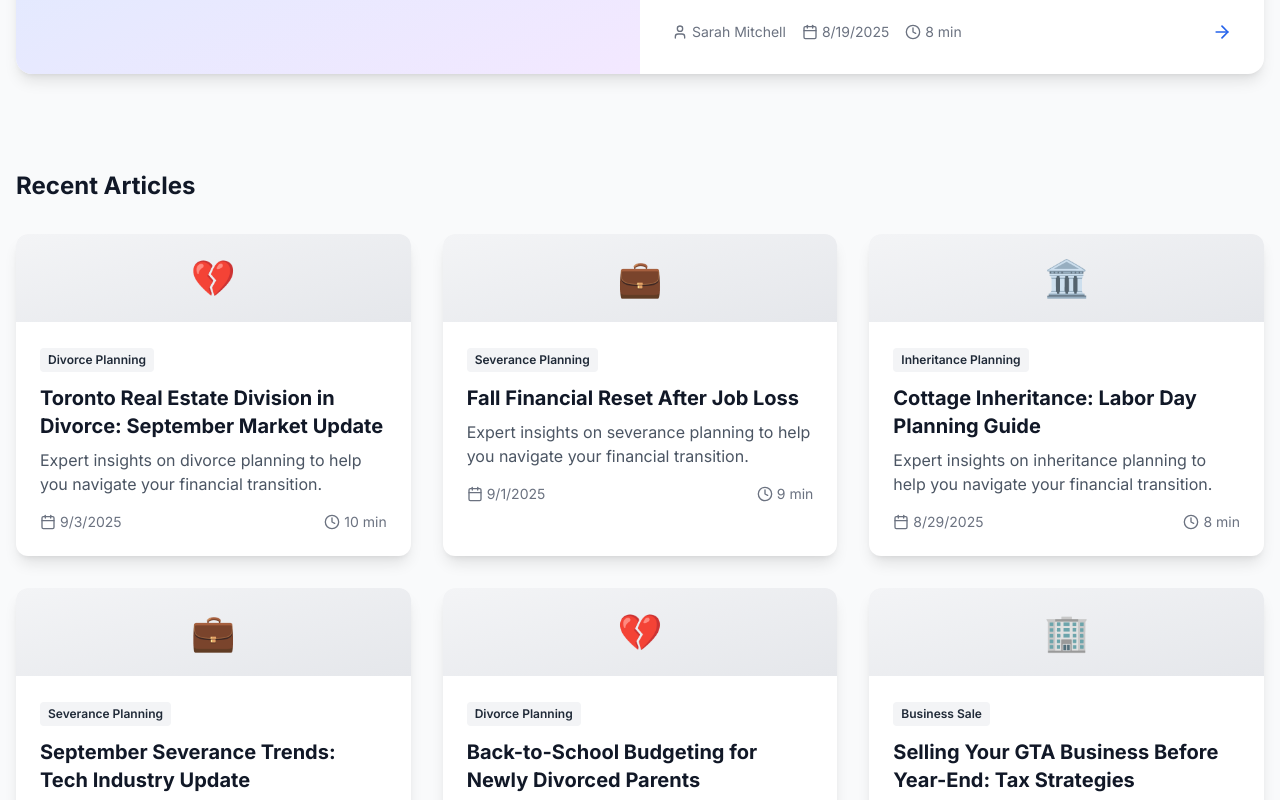
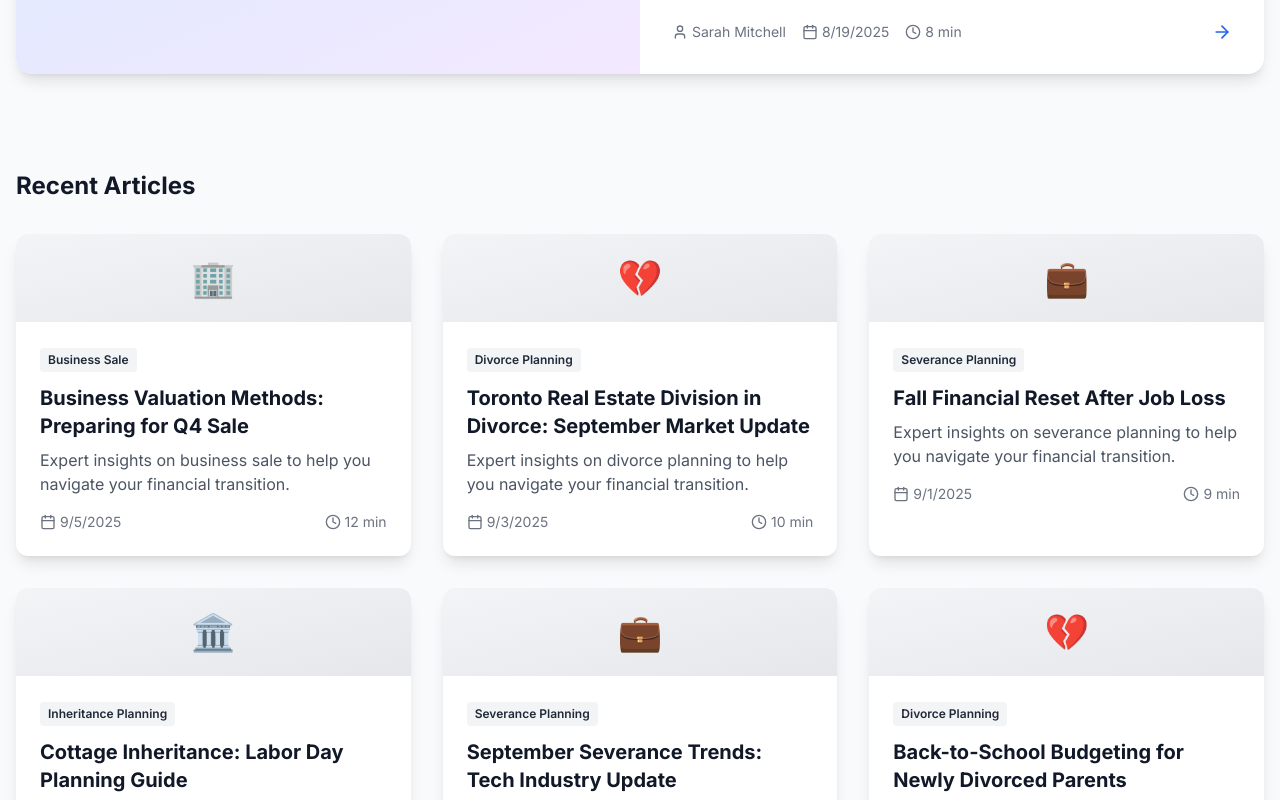
Before and after one commit to HustleHarder86/Investing, a Next.js app: page /blog in a window 1280 px wide. Shown: the part 737-1537 px from the top of the page. Built offline with nearby package versions, Linux system fonts and the light colour scheme; no server answers.

Commit message:
🚀 Auto-publish scheduled blog post for 2025-09-05

```diff
--- a/content/blog-schedule.json
+++ b/content/blog-schedule.json
@@ -62,7 +62,7 @@
       "title": "Business Valuation Methods: Preparing for Q4 Sale",
       "category": "Business Sale",
       "author": "Jennifer Park",
-      "status": "pending"
+      "status": "published"
     },
     {
       "date": "2025-09-08",
--- a/src/app/blog/page.tsx
+++ b/src/app/blog/page.tsx
@@ -10,6 +10,18 @@ export const metadata: Metadata = {
 
 // Blog posts data - in production, this would come from a CMS or database
 const blogPosts = [
+  {
+    slug: 'business-valuation-methods-q4',
+    title: 'Business Valuation Methods: Preparing for Q4 Sale',
+    excerpt: 'Expert insights on business sale to help you navigate your financial transition.',
+    author: 'Jennifer Park',
+    authorTitle: 'CPA, Tax Planning Expert',
+    date: '2025-09-05',
+    readTime: '12 min',
+    category: 'Business Sale',
+    categorySlug: 'business-sale',
+    featured: false
+  },
   {
     slug: 'toronto-real-estate-division-september',
     title: 'Toronto Real Estate Division in Divorce: September Market Update',
```
Also changed, not shown: src/app/blog/business-valuation-methods-q4/page.tsx (renamed from content/scheduled-posts/business-valuation-methods-q4.tsx).
